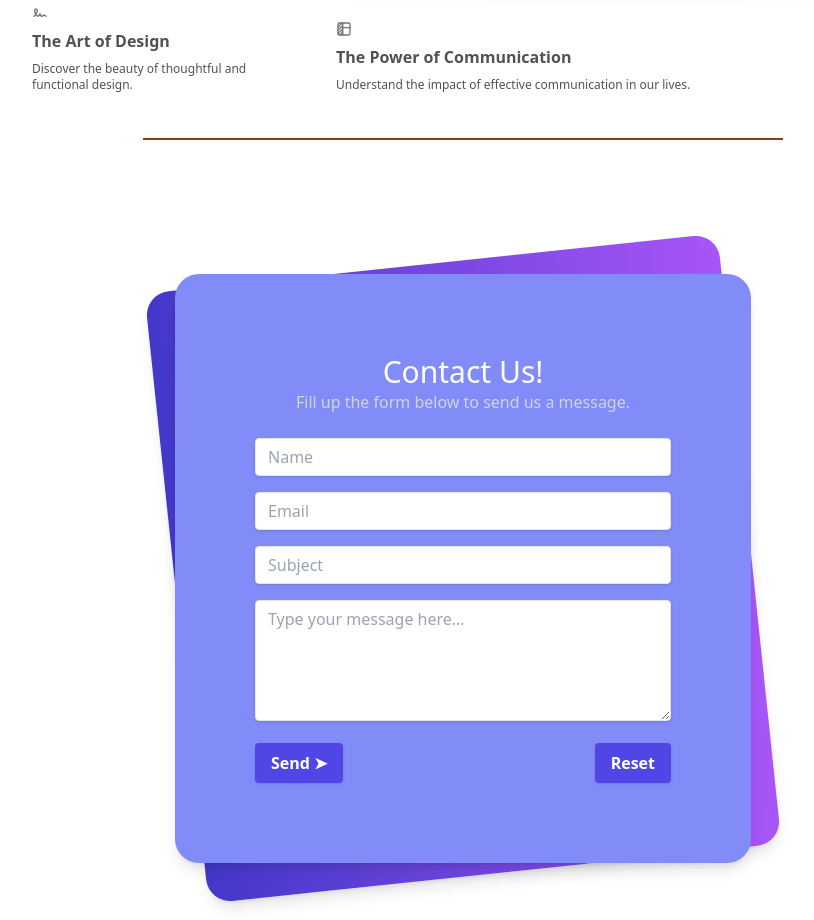
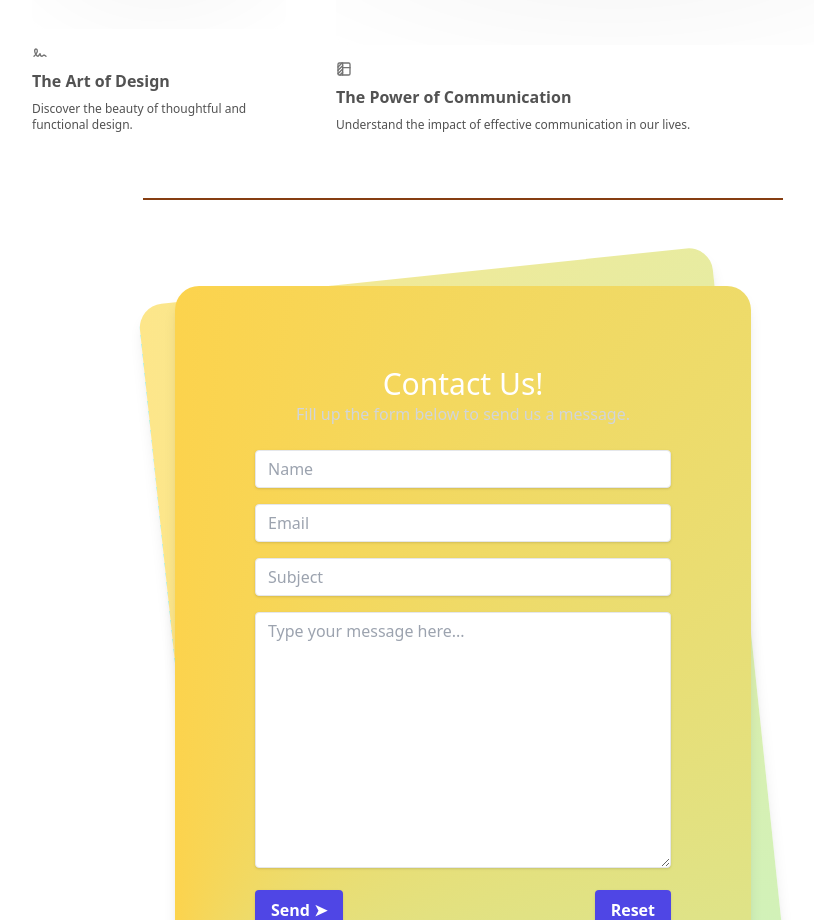
Before and after one commit to Alexskq/Naturo_Website, a Next.js app: page / in a window 1280 px wide. Shown: the part 1880-2800 px from the top of the page, without its empty margins (177-991 px from the left). Built offline with nearby package versions, Linux system fonts and the light colour scheme.

Commit message:
add new contact design

```diff
--- a/app/Components/ContactMe.tsx
+++ b/app/Components/ContactMe.tsx
@@ -1,9 +1,9 @@
 export const ContactMe = () => {
   return (
-    <div className="min-h-screen bg-white py-6 flex flex-col justify-center sm:py-12">
+    <div className="min-h-full bg-white p-0 flex flex-col justify-center sm:py-12">
       <div className="relative py-3 sm:max-w-xl sm:mx-auto">
-        <div className="absolute inset-0 bg-gradient-to-r from-indigo-700 to-purple-500 shadow-lg transform -skew-y-6 sm:skew-y-0 sm:-rotate-6 sm:rounded-3xl"></div>
-        <div className="text-white relative px-4 py-10 bg-indigo-400 shadow-lg sm:rounded-3xl sm:p-20">
+        <div className="absolute inset-0 bg-[conic-gradient(at_left,_var(--tw-gradient-stops))] from-amber-200 via-green-200 to-emerald-300 shadow-lg transform -skew-y-6 sm:skew-y-0 sm:-rotate-6 sm:rounded-3xl"></div>
+        <div className="text-white relative px-4 py-10 bg-[conic-gradient(at_bottom_left,_var(--tw-gradient-stops))] from-amber-300 via-green-200 to-amber-700 shadow-lg sm:rounded-3xl sm:p-20">
           <div className="text-center pb-6">
             <h1 className="text-3xl">Contact Us!</h1>
 
@@ -35,7 +35,7 @@ export const ContactMe = () => {
             />
 
             <textarea
-              className=" h-[121px] shadow mb-4 min-h-0 appearance-none border rounded h-64 w-full py-2 px-3 text-gray-700 leading-tight focus:outline-none focus:shadow-outline"
+              className=" h-64 shadow mb-4 min-h-0 appearance-none border rounded h-64 w-full py-2 px-3 text-gray-700 leading-tight focus:outline-none focus:shadow-outline"
               type="text"
               placeholder="Type your message here..."
               name="message"
--- a/app/Components/Divider.tsx
+++ b/app/Components/Divider.tsx
@@ -1,6 +1,6 @@
 export const Divider = () => {
   return (
-    <div className="flex w-[50%] flex-col mx-auto my-3">
+    <div className="flex w-[50%] flex-col mx-auto my-8">
       <div className="divider bg-[#92400e] h-[2px]"></div>
     </div>
   );
--- a/app/page.tsx
+++ b/app/page.tsx
@@ -52,6 +52,7 @@ export default function Home() {
       <Divider />
       {/* <Contact />
        */}
+
       <ContactMe />
     </div>
   );
```
